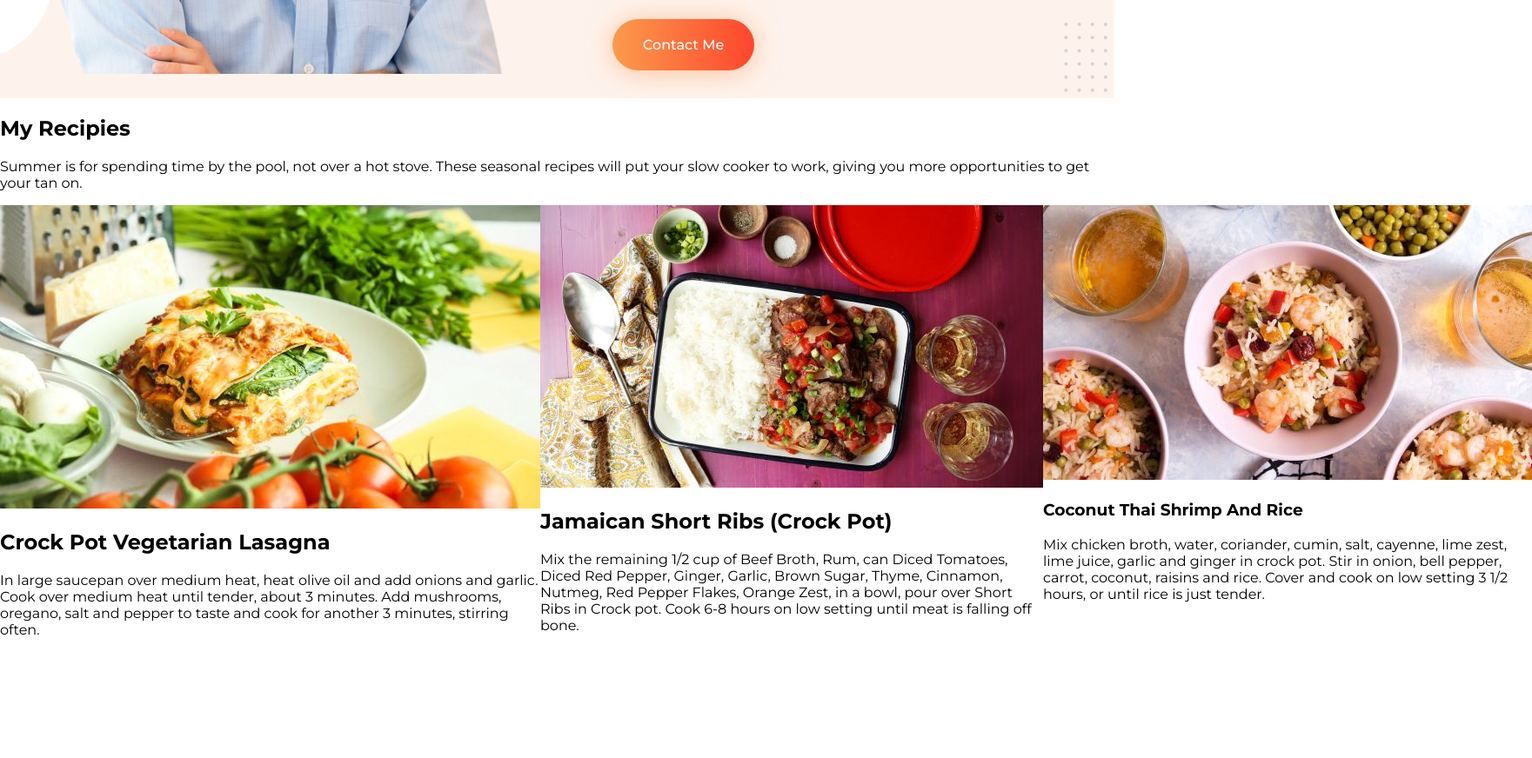
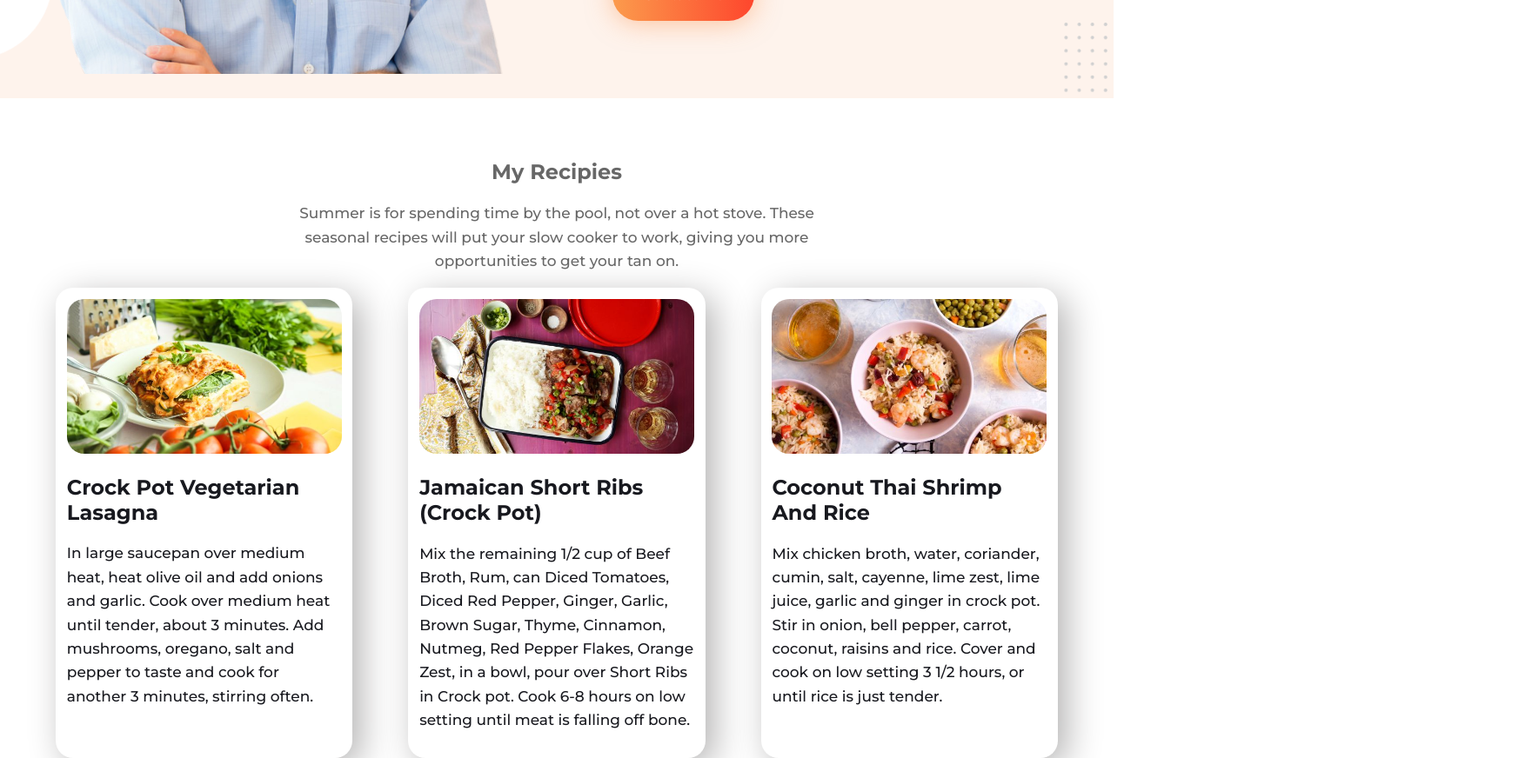
Before and after one commit to KamrulHasan11/food-network, a plain HTML site: page index.html in a window 1280 px wide. Shown: the part 1180-2052 px from the top of the page at 87% size, 1761 px wide, since content can reach past the window. Before the commit the page ends 1930 px from the top, so only its background shows below. Drawn offline with Linux system fonts and the light colour scheme.

Commit message:
Recipe Section Added

```diff
--- a/index.html
+++ b/index.html
@@ -41,10 +41,12 @@
     </section>
 
     <!-- Recipie Section HTML -->
-    <section class="recipies">
-        <div class="my-recipies">
+    <section class="recipe-section">
+        <div class="my-recipes">
             <h1>My Recipies</h1>
-            <p>Summer is for spending time by the pool, not over a hot stove. These seasonal recipes will put your slow
+            <p style="text-align: center;
+            color: #676767;">Summer is for spending time by the pool, not over a hot stove. These seasonal recipes
+                will put your slow
                 cooker to work, giving you more opportunities to get your tan on.</p>
         </div>
         <div class="main-recipes section-flex">
@@ -62,9 +64,9 @@
                     Brown Sugar, Thyme, Cinnamon, Nutmeg, Red Pepper Flakes, Orange Zest, in a bowl, pour over Short
                     Ribs in Crock pot. Cook 6-8 hours on low setting until meat is falling off bone.</p>
             </div>
-            <div class="recipes">
+            <div class="recipes last-recipes-margin">
                 <img src="images/food/coconut-thai-shrimp-and-rice.jpg" alt="">
-                <h3>Coconut Thai Shrimp And Rice</h3>
+                <h2>Coconut Thai Shrimp And Rice</h2>
                 <p>Mix chicken broth, water, coriander, cumin, salt, cayenne, lime zest, lime juice, garlic and ginger
                     in crock pot. Stir in onion, bell pepper, carrot, coconut, raisins and rice. Cover and cook on low
                     setting 3 1/2 hours, or until rice is just tender.
--- a/style.css
+++ b/style.css
@@ -1,6 +1,12 @@
 body{
     margin: 0 auto;
     font-family: 'Montserrat', sans-serif;
+}
+body p{
+    font-family: 'Montserrat', sans-serif;
+    font-size: 17px;
+    font-weight: 500;
+    line-height: 161%;
 }
 .section-flex{
     display: flex;
@@ -49,6 +55,9 @@ body{
     background-repeat: no-repeat;
     height: 561px;
 }
+.about-me h1{
+    font-size: 40px;
+}
 .about-me img{
     width: 91.5%;
     object-position: right top;
@@ -59,3 +68,33 @@ body{
     width: 81%;
     line-height: 200%;
 }
+
+/*** Recipes Section CSS ***/
+.recipe-section{
+    margin: 70px 0px;
+}
+.my-recipes{
+    color: #676767;
+    text-align: center;
+    width: 50%;
+    margin: auto;
+}
+.recipes{
+    box-shadow: 10px 10px 40px #b3b2b2;
+    width: 30%;
+    margin: 0% 0% 0% 5%;
+    padding: 1%;
+    border-radius: 20px;
+}
+.recipes img{
+    width: 100%;
+    border-radius: 20px;
+}
+.last-recipes-margin{
+    margin-right: 5%;
+}
+.recipes h2, p{
+    color: #18191F;
+    width: 100%;
+    text-align: left;
+}
```
